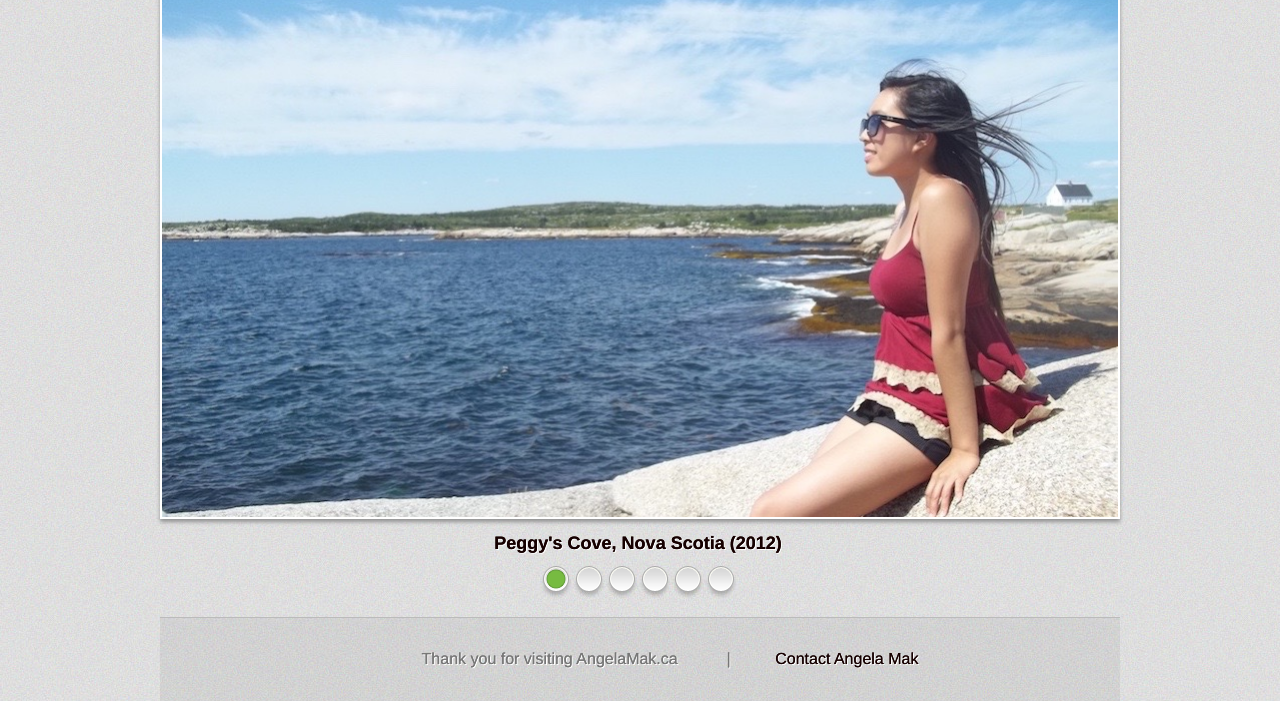
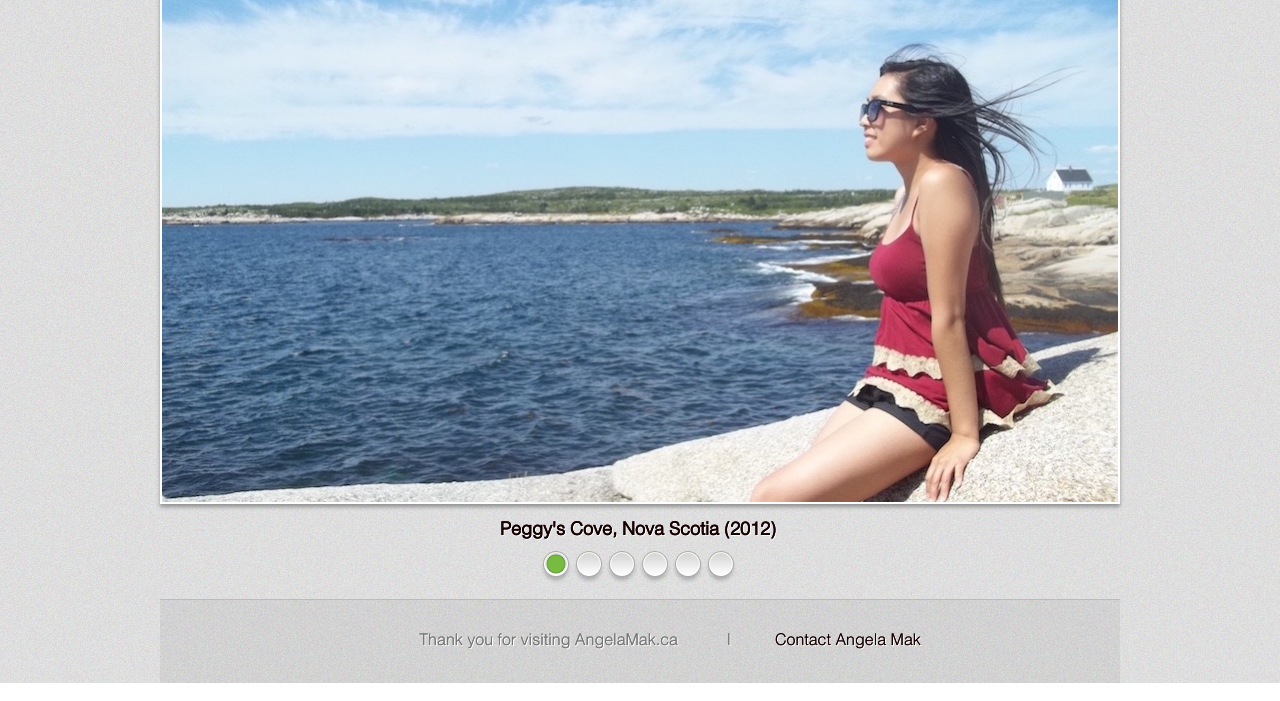
Before and after one commit to angelakwmak/angelakwmak.github.io, a plain HTML site: page index.html in a window 1280 px wide. Shown: the part 333-1034 px from the top of the page. Drawn offline with Linux system fonts and the light colour scheme.

Commit message:
Font Fix

```diff
--- a/css/styles.css
+++ b/css/styles.css
@@ -3,9 +3,12 @@
 	margin:0;
 	padding:0;
 }
-
+@font-face {
+	font-family: HelFont;
+	src: url("../Helvetica\ Light.ttf");
+}
 body  {
-	font-family: "Helvetica-Light", "Helvetica Neue Light", "Helvetica Neue";
+	font-family: HelFont;
 	font-size: 16px;
 	background: url(../images/siteBackground.jpg) repeat;
 	color: #777777;
```
Also changed, not shown: Helvetica Light.ttf (added), 1 other file.
